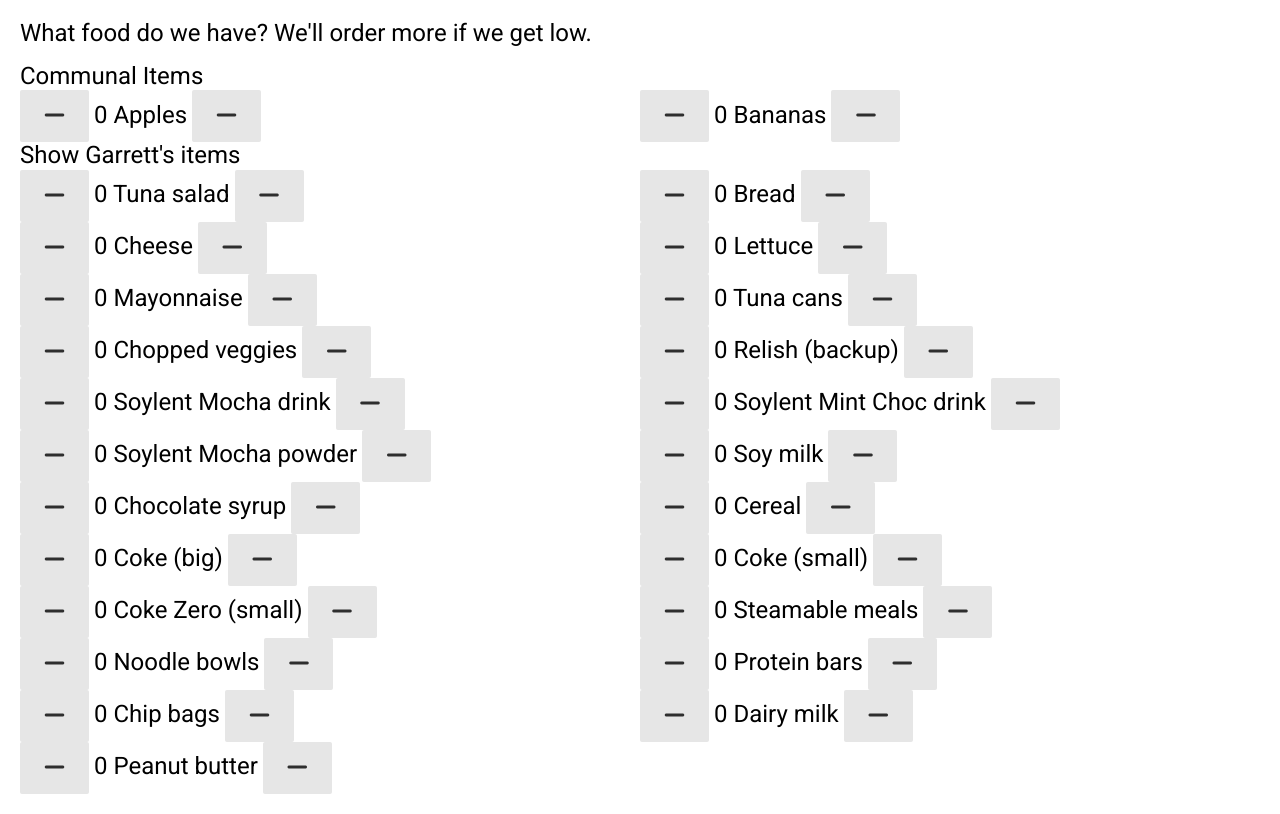
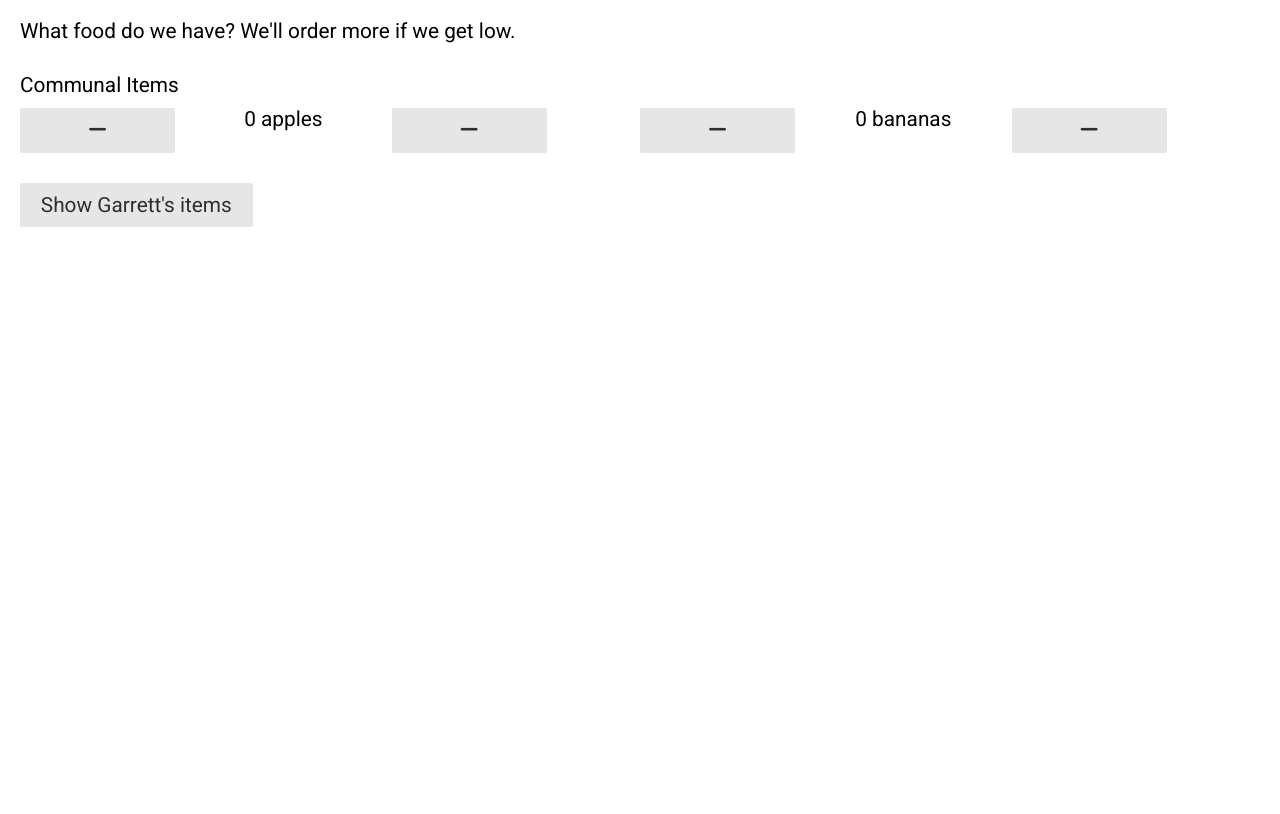
Before and after one commit to garrettheath4/pantry-tracker, a React (Create React App) app in the folder webapp/: page / in a window 1280 px wide. Built offline with nearby package versions, Linux system fonts and the light colour scheme; no server answers.

Commit message:
Garrett's items are now hidden by default; layout improved but still a work in progress

```diff
--- a/webapp/src/App.css
+++ b/webapp/src/App.css
@@ -4,11 +4,15 @@ html, body {
 
 .App {
   margin: 20px;
-  font-size: 1.5em;
+  font-size: 1.3em;
 }
 
 .greeting {
   margin-bottom: 15px;
+}
+
+.inventoryHeader {
+  margin: 30px 0 10px 0;
 }
 
 .countNumber {
--- a/webapp/src/App.js
+++ b/webapp/src/App.js
@@ -1,46 +1,31 @@
-import React from 'react'
-import Inventory from './Inventory.jsx'
-import './App.css'
+import React, { useState } from "react"
+import Inventory from "./Inventory.jsx"
+import { communalItemNames, garrettItemNames } from "./ItemLists"
+import "./App.css"
 
 function App() {
-  const communalItemNames = [
-    "Apples",
-    "Bananas",
-  ]
-  const garrettItemNames = [
-    "Tuna salad",
-    "Bread",
-    "Cheese",
-    "Lettuce",
-    "Mayonnaise",
-    "Tuna cans",
-    "Chopped veggies",
-    "Relish (backup)",
-    "Soylent Mocha drink",
-    "Soylent Mint Choc drink",
-    "Soylent Mocha powder",
-    "Soy milk",
-    "Chocolate syrup",
-    "Cereal",
-    "Coke (big)",
-    "Coke (small)",
-    "Coke Zero (small)",
-    "Steamable meals",
-    "Noodle bowls",
-    "Protein bars",
-    "Chip bags",
-    "Dairy milk",
-    "Peanut butter",
-  ]
+  // Raspberry Pi touchscreen resolution is 800 x 480
+
+  const [garrettItemsVisible, setGarrettItemsVisible] = useState(false)
+
+  const toggleGarrettItemsVisible = () =>
+    setGarrettItemsVisible(!garrettItemsVisible)
+
   return (
     <div className="App">
       <div className="greeting">
         What food do we have? We'll order more if we get low.
       </div>
-      <div>Communal Items</div>
+      <div className="inventoryHeader">Communal Items</div>
       <Inventory itemNames={communalItemNames} />
-      <div>Show Garrett's items</div>
-      <Inventory itemNames={garrettItemNames} />
+      <button
+        className="pure-button inventoryHeader"
+        onClick={toggleGarrettItemsVisible}
+      >
+        Show Garrett's items
+      </button>
+      {garrettItemsVisible
+      && <Inventory itemNames={garrettItemNames} />}
     </div>
   )
 }
--- a/webapp/src/ItemButton.jsx
+++ b/webapp/src/ItemButton.jsx
@@ -3,7 +3,7 @@ import React from "react"
 const ItemButton = ({ onClickHandler, increments }) => {
   return (
     <button
-      className="pure-button"
+      className="pure-u-1-4 pure-button"
       onClick={onClickHandler}
     >
       {increments
--- a/webapp/src/ItemCount.jsx
+++ b/webapp/src/ItemCount.jsx
@@ -1,7 +1,7 @@
 import React from "react"
 
 const ItemCount = ({ count, name }) => {
-  return <span className="countNumber">{count} {name}</span>
+  return <span className="pure-u-1-3 countNumber">{count} {name}</span>
 }
 export default ItemCount
 
--- /dev/null
+++ b/webapp/src/ItemLists.js
@@ -0,0 +1,30 @@
+export const communalItemNames = [
+  "apples",
+  "bananas",
+]
+
+export const garrettItemNames = [
+  "tuna salad",
+  "bread",
+  "cheese",
+  "lettuce",
+  "mayonnaise",
+  "tuna cans",
+  "chopped veggies",
+  "relish (backup)",
+  "soylent Mocha drink",
+  "soylent Mint Choc drink",
+  "soylent Mocha powder",
+  "soy milk",
+  "chocolate syrup",
+  "cereal",
+  "coke (big)",
+  "coke (small)",
+  "coke Zero (small)",
+  "steamable meals",
+  "noodle bowls",
+  "protein bars",
+  "chip bags",
+  "dairy milk",
+  "peanut butter",
+]
```
